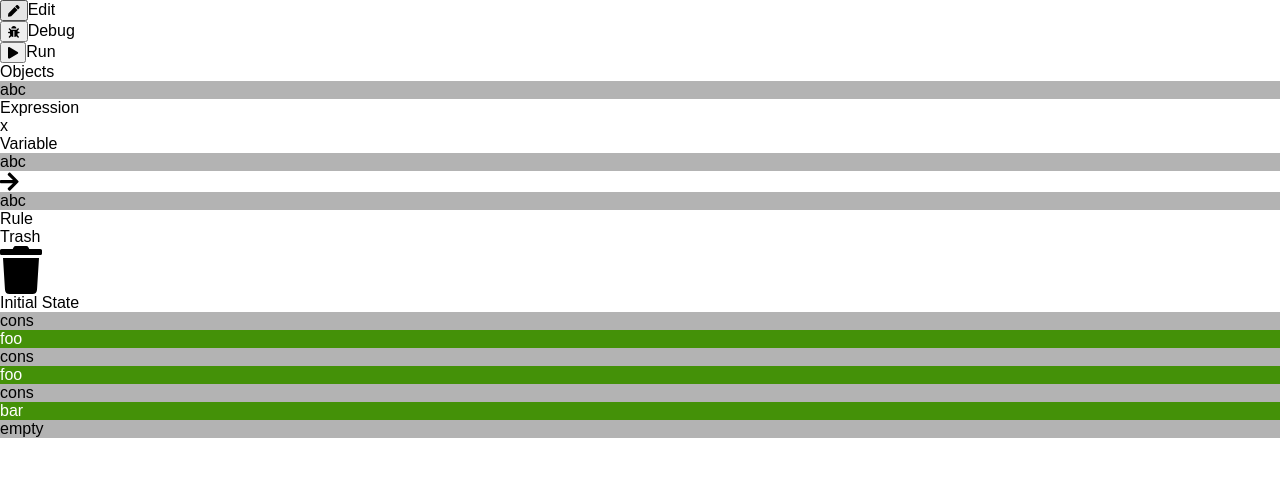
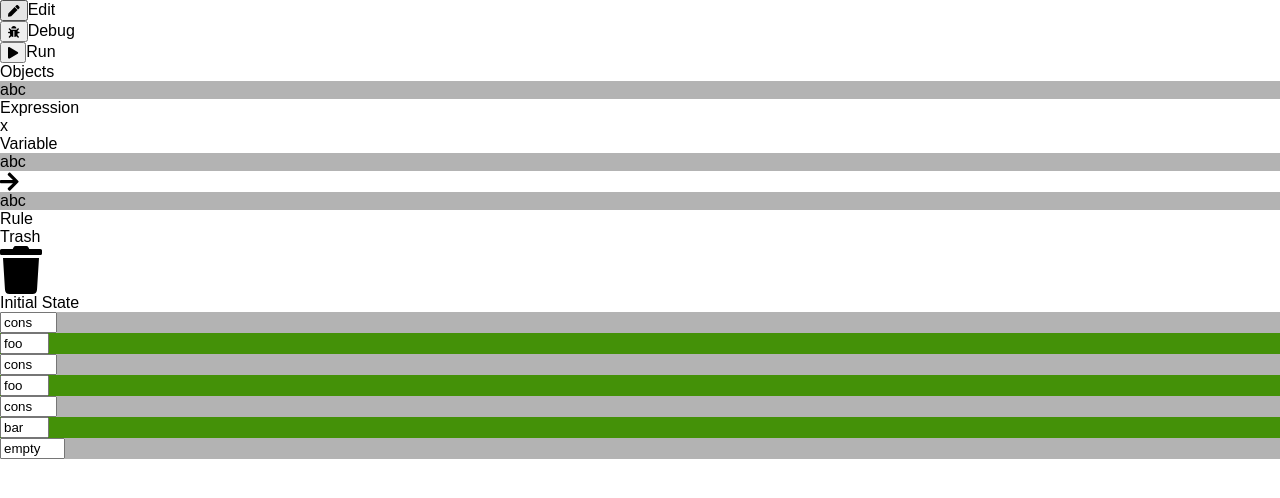
Before and after one commit to kyouko-taiga/FunBlocks, a React app: page / in a window 1280 px wide. Shown: the top 498 px of the page. Built offline with nearby package versions, Linux system fonts and the light colour scheme; the HTML template or start-up script is replaced by a standard one.

Commit message:
Implement term renaming

```diff
--- a/src/Components/Block/BlockContainer.tsx
+++ b/src/Components/Block/BlockContainer.tsx
@@ -90,13 +90,14 @@ export class BlockContainer extends React.Component<BlockContainerProps, BlockCo
     // Compute component-independent properties.
     const childProps = {
       data          : this.props.data,
-      onClick       : this.props.onClick && this.didClick.bind(this),
+      onClick       : this.didClick.bind(this),
       onChange      : this.props.onChange,
       updateData    : this.props.updateData,
       isFaded       : this.state.isFaded,
       editable      : this.props.editable,
       isShaking     : this.state.isShaking,
       colors        : this.colors(),
+      onChangeLabel : this.didChangeLabel.bind(this),
       changeFaded   : this.changeFaded.bind(this),
       changeHovered : this.changeHovered.bind(this),
     }
@@ -141,8 +142,20 @@ export class BlockContainer extends React.Component<BlockContainerProps, BlockCo
       elm = elm.parentElement
     }
     if (elm === e.currentTarget) {
-      this.props.onClick(this.props.term, this.startAnimation.bind(this))
+      this.props.onClick?.(this.props.term, this.startAnimation.bind(this))
     }
+  }
+
+  didChangeLabel(e: React.KeyboardEvent<HTMLInputElement>) {
+    // Ignore this event if this block isn't editable.
+    if (!this.props.editable) { return }
+
+    // Modifiy the term's label.
+    const newLabel = (e.target as HTMLInputElement).value
+    const newRoot = this.props.term.root.substituting({
+      [this.props.term.id]: this.props.term.renamed(newLabel)
+    })
+    this.props.onChange?.(newRoot)
   }
 
   changeFaded(value: boolean) {
--- a/src/Components/Block/ExprBlock.tsx
+++ b/src/Components/Block/ExprBlock.tsx
@@ -40,6 +40,8 @@ type ExprBlockProps = {
   onSubtermClick(term: Term, startAnimation?: (animation: string) => void): void,
   /// The callback to call when the rendered expression was modified by the user.
   onChange?(newTerm: Term): void,
+  /// A callback to change the block's label.
+  onChangeLabel(e: React.ChangeEvent<HTMLInputElement>): void,
   /// A callback to set whether the rendered block is faded.
   changeFaded(value: boolean): void,
   /// A callback to set whether the rendered block is hovered.
@@ -79,11 +81,26 @@ class ExprBlock extends React.PureComponent<ExprBlockProps> {
         onDoubleClick={ this.didDoubleClick.bind(this) }
       >
         <div className={ styles.exprLabel }>
-          { this.props.term.label }
+          { this.renderLabel() }
         </div>
         { this.renderSubterms() }
       </div>
     )
+  }
+
+  renderLabel() {
+    if (this.props.editable) {
+      return (
+        <input
+          value={ this.props.term.label }
+          size={ Math.max(this.props.term.label.length, 1) }
+          // style={ { width: `${Math.max(this.props.term.label.length, 1)}ch` } }
+          onChange={ this.props.onChangeLabel }
+        />
+      )
+    } else {
+      return this.props.term.label
+    }
   }
 
   renderSubterms() {
@@ -100,7 +117,7 @@ class ExprBlock extends React.PureComponent<ExprBlockProps> {
     const subterms = term.subterms
       .map((subterm, i) => (
         <BlockContainer
-          key={ subterm.id }
+          key={ i }
           term={ subterm }
           editable={ this.props.editable }
           data={ this.props.data }
--- a/src/Components/Block/VarBlock.tsx
+++ b/src/Components/Block/VarBlock.tsx
@@ -29,6 +29,8 @@ type VarBlockProps = {
   onClick?(e: React.MouseEvent): void,
   /// The callback to call when the rendered expression was modified by the user.
   onChange?(newTerm: Term): void,
+  /// A callback to change the block's label.
+  onChangeLabel(e: React.ChangeEvent<HTMLInputElement>): void,
   /// A callback to set whether the rendered block is faded.
   changeFaded(value: boolean): void,
   /// A callback to set whether the rendered block is hovered.
@@ -80,11 +82,25 @@ class VarBlock extends React.PureComponent<VarBlockProps> {
             className={ styles.varLabel }
             style={ { borderColor: this.props.colors.borderColor, color: this.props.colors.color } }
           >
-            { this.props.term.label }
+            { this.renderLabel() }
           </div>
         </div>
       </div>
     )
+  }
+
+  renderLabel() {
+    if (this.props.editable) {
+      return (
+        <input
+          value={ this.props.term.label }
+          style={ { width: `${Math.max(this.props.term.label.length, 1)}ch` } }
+          onChange={ this.props.onChangeLabel }
+        />
+      )
+    } else {
+      return this.props.term.label
+    }
   }
 
   didMouseOver(e: React.MouseEvent) {
```
Also changed, not shown: src/Components/Block/Block.module.scss (+10 -0 lines).
